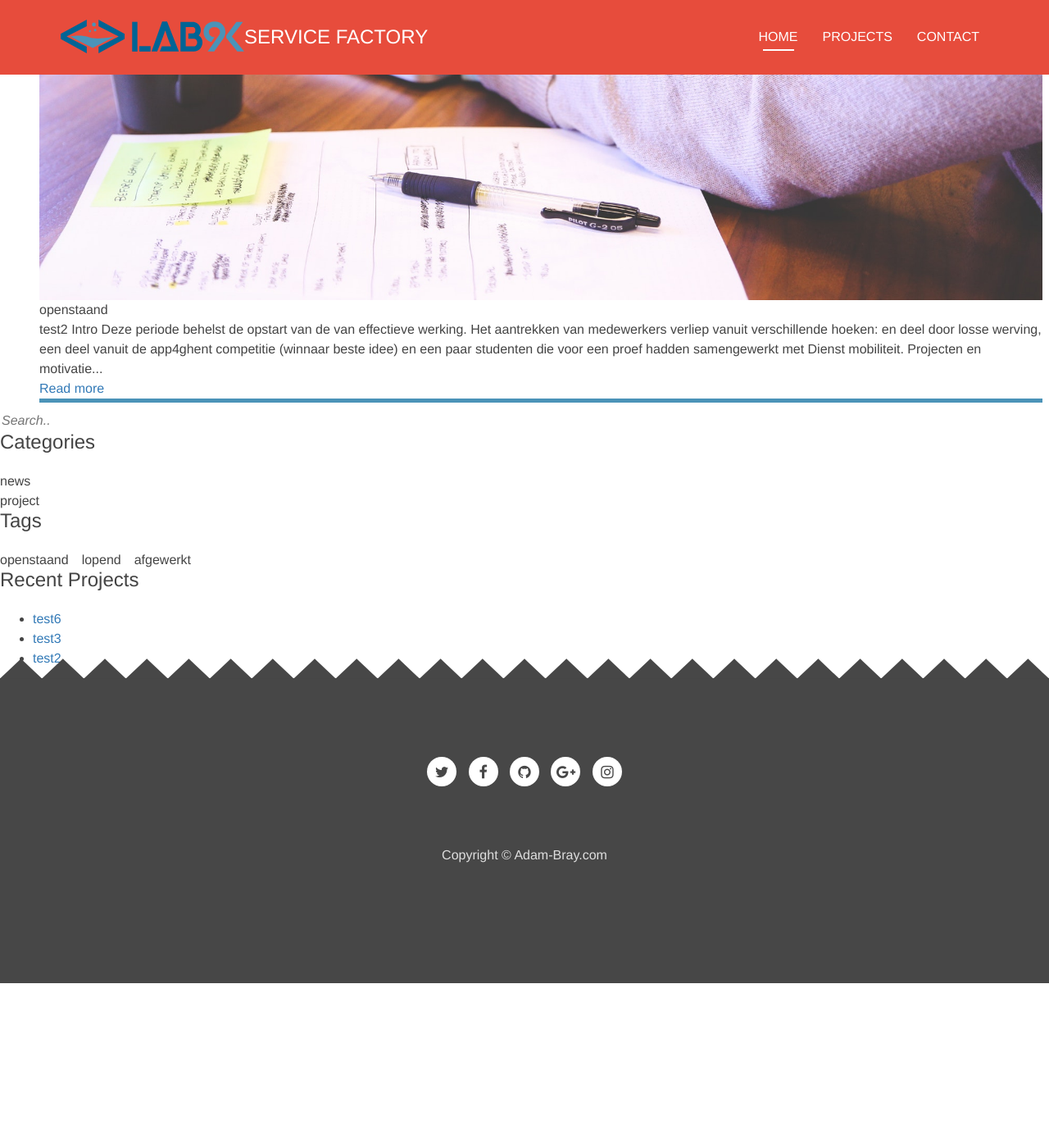
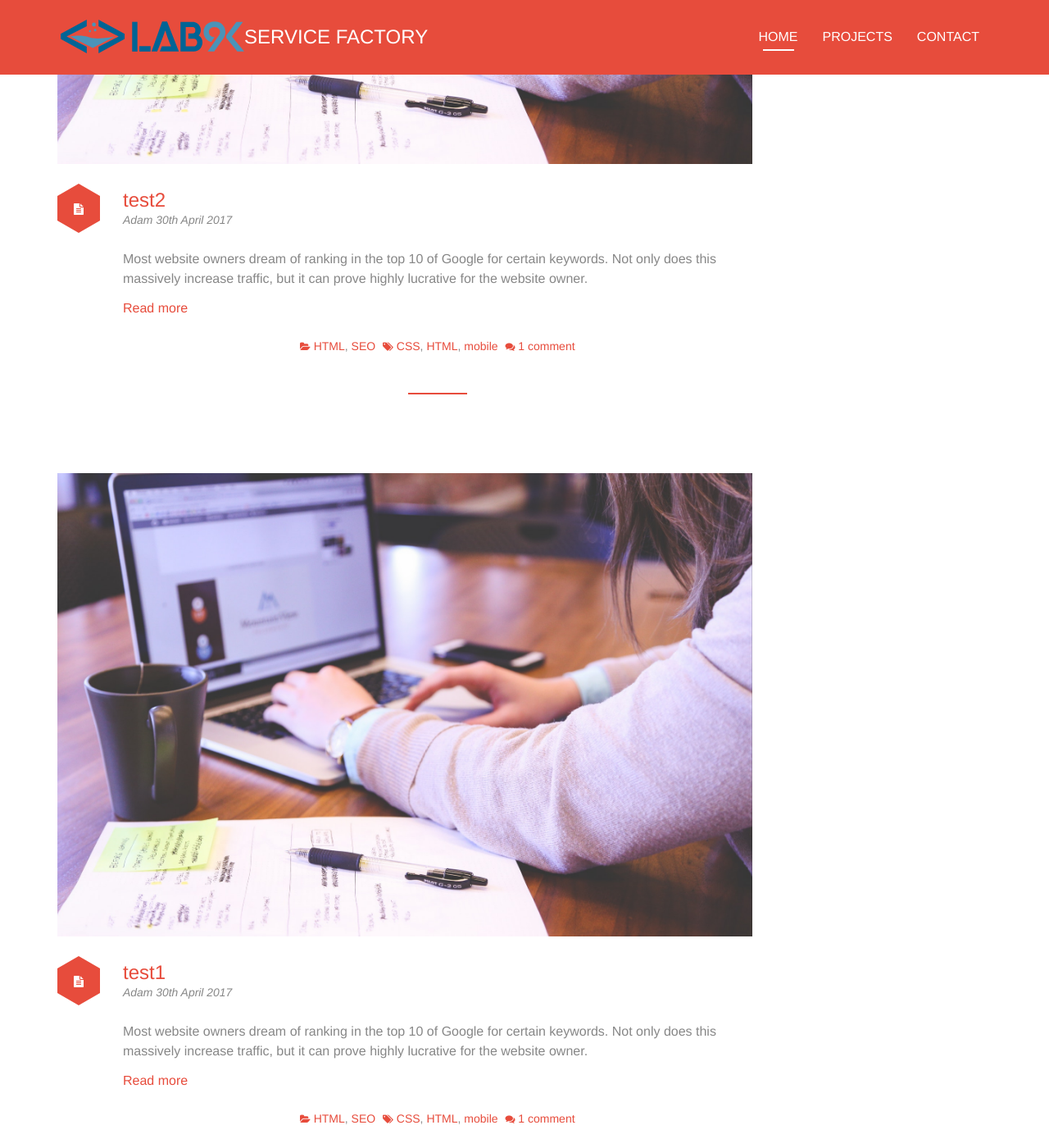
Before and after one commit to lab9k/ServiceFactory, a Jekyll site: the page built from projects.html, in a window 1280 px wide and 1400 px high, scrolled down 2751 px. Shown: the whole window at 82% size. Built offline with Jekyll 4.4.1, drawn with Linux system fonts in a browser that asks for light colours; nearby versions of some CDN libraries; before the commit the page ends 3950 px from its top, so only the background shows below that; some of the changed text lies outside the part shown.

Commit message:
layout change + loop posts

```diff
--- a/_layouts/default.html
+++ b/_layouts/default.html
@@ -71,7 +71,7 @@
                             <span class="icon-bar"></span>
                         </button>
                         <a href="{{ site.url }}" class="navbar-brand">
-                            <img src="../images/logo.svg" alt="Adam Bray">Service Factory</a>
+                            <img src="../images/logo.svg" alt=" Bray">Service Factory</a>
                     </div>
                     <nav id="main-navbar" class="collapse navbar-collapse" role="navigation">
                         <div class="menu-sidebar pull-right">
@@ -85,7 +85,7 @@
                                     <a href="{{ site.url }}" class="dropdown-toggle">Projects</a>
                                 </li>
                                 <li id="menu-item-49" class="menu-item menu-item-type-post_type menu-item-object-page menu-item-49">
-                                    <a href="https://www.adam-bray.com/contact-me/">Contact</a>
+                                    <a href="">Contact</a>
                                 </li>
                             </ul>
                         </div>
@@ -117,22 +117,22 @@
                                 <div id="swatch_social-3" class="sidebar-widget  widget_swatch_social">
                                     <ul class="unstyled inline small-screen-center social-icons social-background social-normal">
                                         <li>
-                                            <a data-iconcolor="#00acee" href="https://twitter.com/adambrayweb">
+                                            <a data-iconcolor="#00acee" href="https://twitter.com/brayweb">
                                                 <i class="fa fa-twitter"></i>
                                             </a>
                                         </li>
                                         <li>
-                                            <a data-iconcolor="#3b5998" href="https://www.facebook.com/AdamBrayWeb">
+                                            <a data-iconcolor="#3b5998" href="https://www.facebook.com/BrayWeb">
                                                 <i class="fa fa-facebook"></i>
                                             </a>
                                         </li>
                                         <li>
-                                            <a data-iconcolor="#4183c4" href="https://github.com/adambray89">
+                                            <a data-iconcolor="#4183c4" href="https://github.com/bray89">
                                                 <i class="fa fa-github"></i>
                                             </a>
                                         </li>
                                         <li>
-                                            <a data-iconcolor="#E45135" href="https://plus.google.com/+AdamBray/">
+                                            <a data-iconcolor="#E45135" href="https://plus.google.com/+Bray/">
                                                 <i class="fa fa-google-plus"></i>
                                             </a>
                                         </li>
@@ -145,7 +145,7 @@
                                 </div>
                                 <div id="text-7" class="sidebar-widget  widget_text">
                                     <div class="textwidget">
-                                        <p>Copyright © Adam-Bray.com</p>
+
                                     </div>
                                 </div>
                             </div>
--- a/_layouts/project.html
+++ b/_layouts/project.html
@@ -4,6 +4,7 @@
 <div id="post" class="fullbody">
 {{ content }}
 </div>
+
 
 
 <div id="related">
--- a/projects.html
+++ b/projects.html
@@ -5,82 +5,130 @@
 <head>
 	<link rel="stylesheet" href="../css/projects.css">
 </head>
-<div id="home" class="home">
 
-	<div class="home-section-container">
-		<div class="home-section-part">
-				<div class="home-section-content">
-					<i class="ion-filing"></i>
-					<h2>Projects</h2>
-					<ul class="projects">
-						{% if site.posts.size > 0 %}
-							{% for post in site.categories.project %}
-								{% if post.tags.first != "future" %}
-									<li class="project">
-										<h2><a href="{{ site.baseurl }}{{ post.url }}">{{ post.title }}</a>	</h2>
-										<a href="{{ site.baseurl }}contact"> Contact </a>
-										<img src="{{ site.baseurl }}{{ post.image }}" class="project-image" alt="{{ post.title }}">
-										<ul class="tags">
-										 	{% for tag in post.tags %}
-										    	{% if tag.first != "future" %}
-										    		<li class="tag">{{ tag }}</li>
-										    	{% endif %}
-										  	{% endfor %}
-										</ul>
-										{{ post.content | strip_html | truncatewords: 50 }}
-										<a href="{{ site.baseurl }}{{ post.url }}"> Read more </a>
-									</li>
-								{% endif %}
-							{% endfor %}
-						{% else %}
-							<li>There are no posts available.</li>
-						{% endif %}
-					 </ul>
+
+
+<div id="content" role="main">
+		<section class="section swatch-red-white section-normal "><div class="background-media" style="background-image:url('http://www.adam-bray.com/wp-content/uploads/2017/02/G0080825.jpg');background-repeat:no-repeat;background-size:cover;background-attachment:scroll;background-position:center 30%;"></div><div class="background-overlay" style="background-color:rgba(0,0,0,0.4)"></div><div class="container"><header class="section-header text-center no-underline"><h1 class="headline super regular">Blog</h1><p>Tutorials, articles, resources for the web design and web development community.</p></header></div></section><section class="section swatch-white-red">
+			<div class="decor-top"><svg class="decor" height="100%" preserveAspectRatio="none" version="1.1" viewBox="0 0 100 100" width="100%" xmlns="http://www.w3.org/2000/svg">
+		  <path d="M0 0 L50 100 L100 0 L100 100 L0 100" stroke-width="0"></path>
+		</svg>
+		</div>    <div class="container">
+				<div class="row">
+
+
+		<div class="col-md-9">
+
+		{% if site.posts.size > 0 %}
+		{% for post in site.categories.project %}
+
+		<article id="post-191" class="post-showinfo  post-191 post type-post status-publish format-standard has-post-thumbnail hentry category-html category-seo tag-css tag-html tag-mobile">
+			<div class="post-media overlay">
+				<a href="https://www.adam-bray.com/2017/04/30/increase-traffic-being-mobile-friendly/" class="feature-image hover-animate">
+					<img src="{{ site.baseurl }}{{ post.image }}" alt="img-4-1170x400.png"><i class="fa fa-link"></i></a>    </div>
+			<div class="post-head small-screen-center">
+				<h2 class="post-title entry-title">
+					<a href="https://www.adam-bray.com/2017/04/30/increase-traffic-being-mobile-friendly/" title="Permalink to Increase Traffic being Mobile Friendly" rel="bookmark">
+						{{ post.title }}            </a>
+				</h2>
+				<small class="post-author">
+					<a href="https://www.adam-bray.com">
+						Adam            </a>
+				</small>
+				<small class="post-date">
+					30th April 2017        </small>        <div class="post-icon">
+					<div class="hex hex-big">
+						<i class="fa fa-file-text"></i>            </div>
+				</div>    </div>
+			<div class="post-body entry-content">
+						<p>Most website owners dream of ranking in the top 10 of Google for certain keywords. Not only does this massively increase traffic, but it can prove highly lucrative for the website owner.</p>
+		<a href="https://www.adam-bray.com/2017/04/30/increase-traffic-being-mobile-friendly/" class="more-link">Read more</a>    </div>
+			<div class="post-extras bordered text-center">
+					<div class="text-center">
+					<span class="post-category">
+										<i class="fa fa-folder-open"></i>
+						<a href="" rel="tag">HTML</a>, <a href="https://www.adam-bray.com/category/web-development/seo/" rel="tag">SEO</a>                            </span>
+					<span class="post-tags">
+										<i class="fa fa-tags"></i>
+						<a href="" rel="tag">CSS</a>, <a href="https://www.adam-bray.com/tag/html/" rel="tag">HTML</a>, <a href="https://www.adam-bray.com/tag/mobile/" rel="tag">mobile</a>                            </span>
+					<span class="post-link">
+										<i class="fa fa-comments"></i>
+						<a href="">1 comment</a>                            </span>
 				</div>
 			</div>
-	</div>
-	<div class="home-section side">
-		<div class="home-section">
-			<div class="home-section-part projects-section-side">
-				<div class="home-section-content">
-					<input id="searchProject" type="text" name="search" placeholder="Search..">
+		<span class="hide"><span class="author vcard"><span class="fn">Adam</span></span><span class="entry-title">{{ post.title }}</span>
+		<time class="entry-date updated" datetime="2017-04-30T19:16:36+00:00">{{ post.date | date_to_long_string }}</time>
+	</span>
+	</article>
+	{% endfor %}
+	{% else %}
+		<p>There are no posts available.</p>
+	{% endif %}
+
+
+
+
 				</div>
-				<div class="home-section-content">
-					<h2>Categories</h2>
-					<ul class="categories">
-					  	{% for category in site.categories %}
-					    	<li class="category">{{ category | first }}</li>
-					  	{% endfor %}
-					</ul>
-				</div>
-				<div class="home-section-content">
-					<h2>Tags</h2>
-					<ul class="tags">
-					 	{% for tag in site.tags %}
-					    	{% if tag.first != "future" %}
-					    		<li class="tag">{{ tag | first }}</li>
-					    	{% endif %}
-					  	{% endfor %}
-					</ul>
-				</div>
-				<div class="home-section-content">
-					<h2>Recent Projects</h2>
-					<ul class="recentProjects">
-					  	{% if site.posts.size > 0 %}
-							{% for post in site.categories.project limit:3%}
-									<li class="recentProject">
-										<a href="{{ site.baseurl }}{{ post.url }}">{{ post.title }}</a>
-									</li>
-							{% endfor %}
-						{% else %}
-							<li>There are no posts available.</li>
-						{% endif %}
-					</ul>
+
+		<aside class="col-md-3 sidebar">
+			<div id="search-4" class="sidebar-widget  widget_search"><form role="search" method="get" id="searchform" action="https://www.adam-bray.com/"><div class="input-group"><input type="text" value="" name="s" id="s" class="form-control" placeholder="Search"><span class="input-group-btn"><button class="btn" type="submit" id="searchsubmit" value="Search"><i class="fa fa-search"></i></button></span></div></form></div><div id="categories-3" class="sidebar-widget  widget_categories"><h3 class="sidebar-header">Categories</h3>
+				<ul>
+
+		{% for category in site.categories %}
+		<li class="cat-item cat-item-16"><a href="">{{ category | first }}</a>
+
+	  {% endfor %}
+				</ul>
+		</div><div id="tag_cloud-3" class="sidebar-widget  widget_tag_cloud"><h3 class="sidebar-header">Popular Tags</h3><div class="tagcloud"><ul>
+
+			{% for tag in site.tags %}
+			{% if tag.first != "future" %}
+				<li><a href="" class="tag-cloud-link tag-link-19 tag-link-position-2" style="font-size: 20.218181818182pt;" aria-label="code (5 items)">{{ tag | first }}</a></li>
+			{% endif %}
+		  {% endfor %}
+
+
+		</ul></div>
+		</div><div id="recent-posts-3" class="sidebar-widget  widget_recent_entries"><h3 class="sidebar-header">Recent Posts</h3>            <ul>
+														<li>
+							<div class="post-icon">
+								<i class="fa fa-file-text"></i>                    </div>
+							<a href="https://www.adam-bray.com/2017/04/30/increase-traffic-being-mobile-friendly/" title="Increase Traffic being Mobile Friendly">Increase Traffic being Mobile Friendly</a>
+							<small>
+													</small>
+						</li>
+														<li>
+							<div class="post-icon">
+								<i class="fa fa-file-text"></i>                    </div>
+							<a href="https://www.adam-bray.com/2017/02/21/create-a-popup-html-login-box-with-jquery/" title="Create a Popup HTML Login Box with jQuery">Create a Popup HTML Login Box with jQuery</a>
+							<small>
+													</small>
+						</li>
+														<li>
+							<div class="post-icon">
+								<i class="fa fa-file-text"></i>                    </div>
+							<a href="https://www.adam-bray.com/2017/02/18/create-a-html-login-form-using-validation-rules/" title="Create a HTML Login Form using Validation Rules">Create a HTML Login Form using Validation Rules</a>
+							<small>
+													</small>
+						</li>
+									</ul>
+
+					</div><div id="archives-3" class="sidebar-widget  widget_archive"><h3 class="sidebar-header">Archives</h3>        <ul>
+					<li><a href="https://www.adam-bray.com/2017/04/">April 2017</a></li>
+			<li><a href="https://www.adam-bray.com/2017/02/">February 2017</a></li>
+				</ul>
+		</div></aside>
 				</div>
 			</div>
-		</div>
-	</div>
-</div>
+		</section>
+
+
+			</div>
+
+
+
+
+
 <script type="text/javascript">
     // custom method added to string
     String.prototype.capitalize = function () {
```
Also changed, not shown: index.html (+9 -9 lines).
